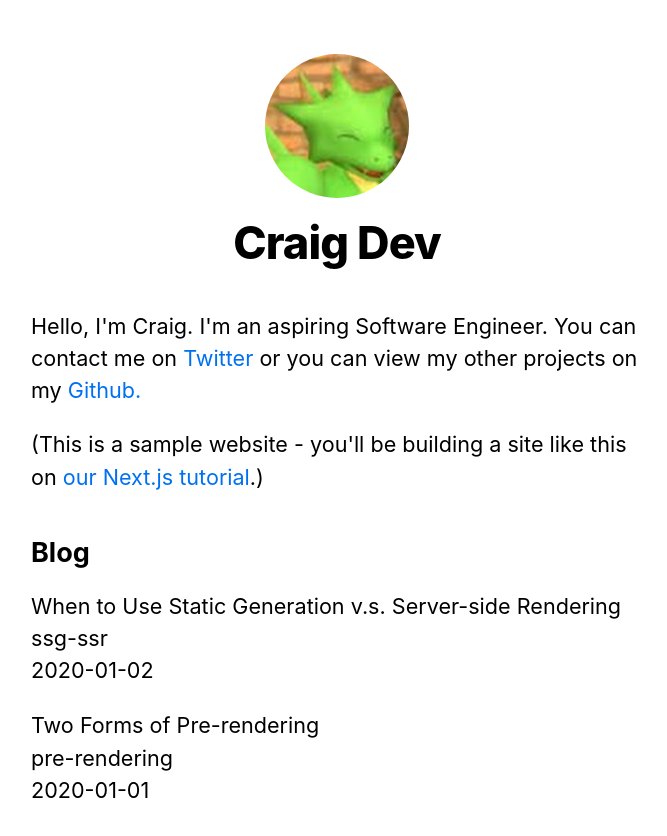
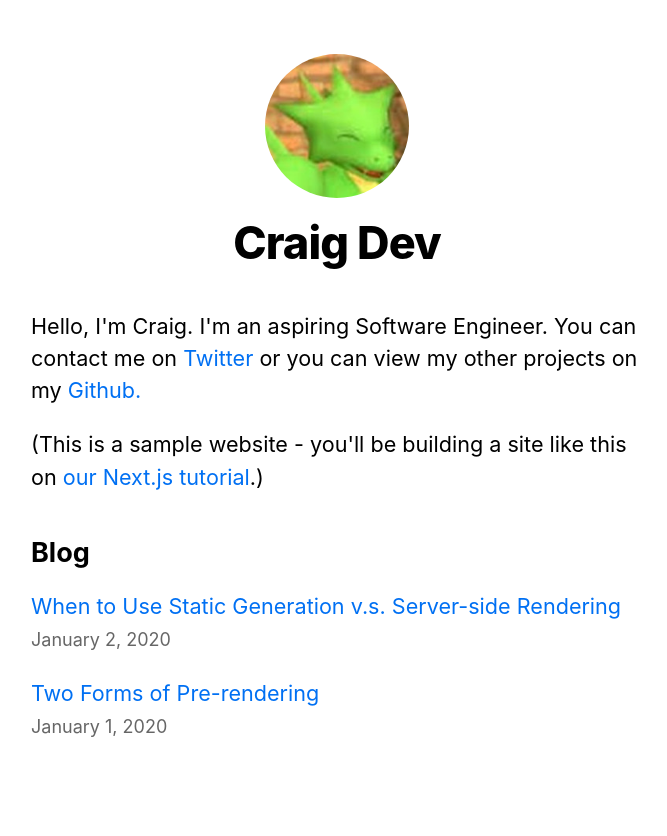
Before and after one commit to Craig-UK/nextjs-blog, a Next.js app: page / in a window 1280 px wide. Shown: the top 836 px of the page, without its empty margins (303-970 px from the left). Built offline with nearby package versions, Linux system fonts and the light colour scheme.

Commit message:
The 'index.js' file/component which is the 'Home' page now links to the blog posts and shows the formatted date for the blog posts.

```diff
--- a/pages/index.js
+++ b/pages/index.js
@@ -1,7 +1,9 @@
-import Head from 'next/head';
-import Layout, { siteTitle } from '../components/layout';
-import utilStyles from '../styles/utils.module.css';
-import { getSortedPostsData } from '../lib/posts';
+import Head from "next/head";
+import Layout, { siteTitle } from "../components/layout";
+import utilStyles from "../styles/utils.module.css";
+import { getSortedPostsData } from "../lib/posts";
+import Link from "next/link";
+import Date from "../components/date";
 
 export async function getStaticProps() {
   const allPostsData = getSortedPostsData();
@@ -20,12 +22,13 @@ export default function Home({ allPostsData }) {
       </Head>
       <section className={utilStyles.headingMd}>
         <p>
-          Hello, I'm Craig. I'm an aspiring Software Engineer.
-          You can contact me on <a href='https://www.twitter.com/scyferdev'>Twitter </a>
-          or you can view my other projects on my <a href='https://www.github.com/Craig-UK'>Github.</a>
+          Hello, I'm Craig. I'm an aspiring Software Engineer. You can contact
+          me on <a href="https://www.twitter.com/scyferdev">Twitter </a>
+          or you can view my other projects on my{" "}
+          <a href="https://www.github.com/Craig-UK">Github.</a>
         </p>
         <p>
-          (This is a sample website - you'll be building a site like this on{' '}
+          (This is a sample website - you'll be building a site like this on{" "}
           <a href="https://nextjs.org/learn">our Next.js tutorial</a>.)
         </p>
       </section>
@@ -34,11 +37,11 @@ export default function Home({ allPostsData }) {
         <ul className={utilStyles.list}>
           {allPostsData.map(({ id, date, title }) => (
             <li className={utilStyles.listItem} key={id}>
-              {title}
+              <Link href={`/posts/${id}`}>{title}</Link>
               <br />
-              {id}
-              <br />
-              {date}
+              <small className={utilStyles.lightText}>
+                <Date dateString={date} />
+              </small>
             </li>
           ))}
         </ul>
```
